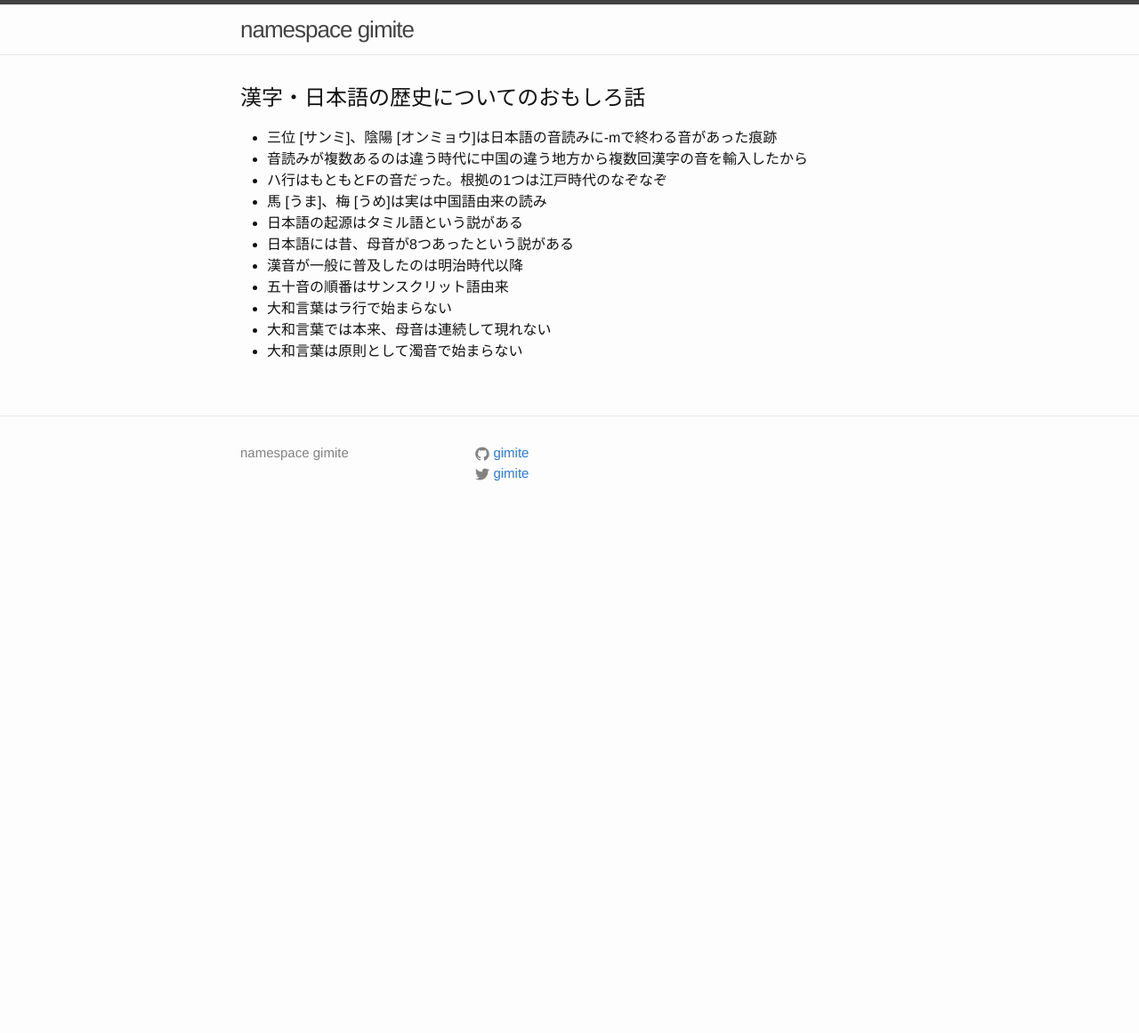
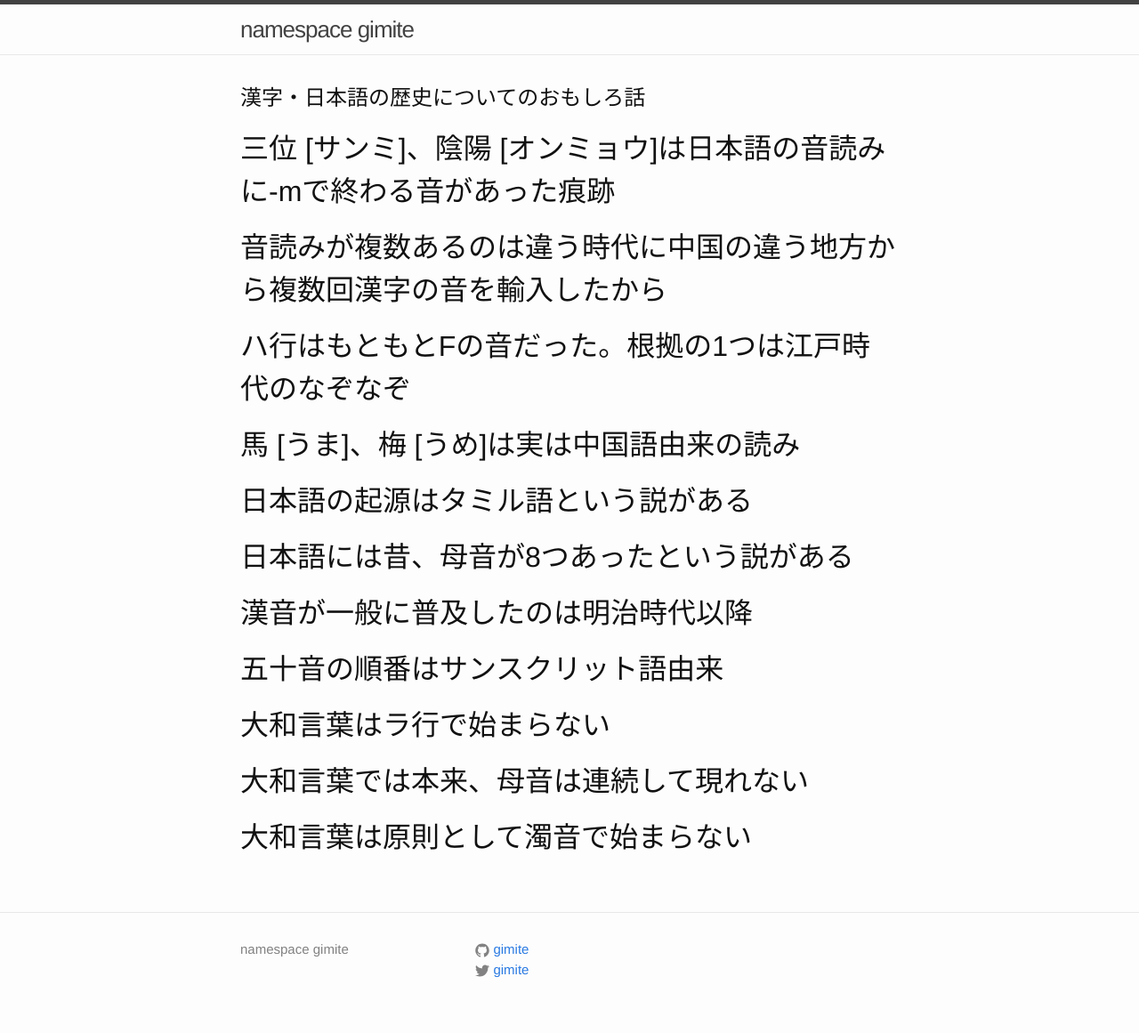
Before and after one commit to gimite/gimite.github.io, a Jekyll site: the page built from kanji-fun-facts.md, in a window 1280 px wide. Shown: the whole page at 89% size. Built offline with Jekyll 4.4.1, drawn with Linux system fonts in a browser that asks for light colours; our own code applies the rules of GitHub Pages for plain Markdown files; before the commit the page ends 900 px from its top, so only the background shows below that.

Commit message:
Update kanji-fun-facts.md

```diff
--- a/kanji-fun-facts.md
+++ b/kanji-fun-facts.md
@@ -4,14 +4,16 @@ layout: page
 
 # 漢字・日本語の歴史についてのおもしろ話
 
-* 三位 [サンミ]、陰陽 [オンミョウ]は日本語の音読みに-mで終わる音があった痕跡
-* 音読みが複数あるのは違う時代に中国の違う地方から複数回漢字の音を輸入したから
-* ハ行はもともとFの音だった。根拠の1つは江戸時代のなぞなぞ
-* 馬 [うま]、梅 [うめ]は実は中国語由来の読み
-* 日本語の起源はタミル語という説がある
-* 日本語には昔、母音が8つあったという説がある
-* 漢音が一般に普及したのは明治時代以降
-* 五十音の順番はサンスクリット語由来
-* 大和言葉はラ行で始まらない
-* 大和言葉では本来、母音は連続して現れない
-* 大和言葉は原則として濁音で始まらない
+{:toc}
+
+## 三位 [サンミ]、陰陽 [オンミョウ]は日本語の音読みに-mで終わる音があった痕跡
+## 音読みが複数あるのは違う時代に中国の違う地方から複数回漢字の音を輸入したから
+## ハ行はもともとFの音だった。根拠の1つは江戸時代のなぞなぞ
+## 馬 [うま]、梅 [うめ]は実は中国語由来の読み
+## 日本語の起源はタミル語という説がある
+## 日本語には昔、母音が8つあったという説がある
+## 漢音が一般に普及したのは明治時代以降
+## 五十音の順番はサンスクリット語由来
+## 大和言葉はラ行で始まらない
+## 大和言葉では本来、母音は連続して現れない
+## 大和言葉は原則として濁音で始まらない
```
